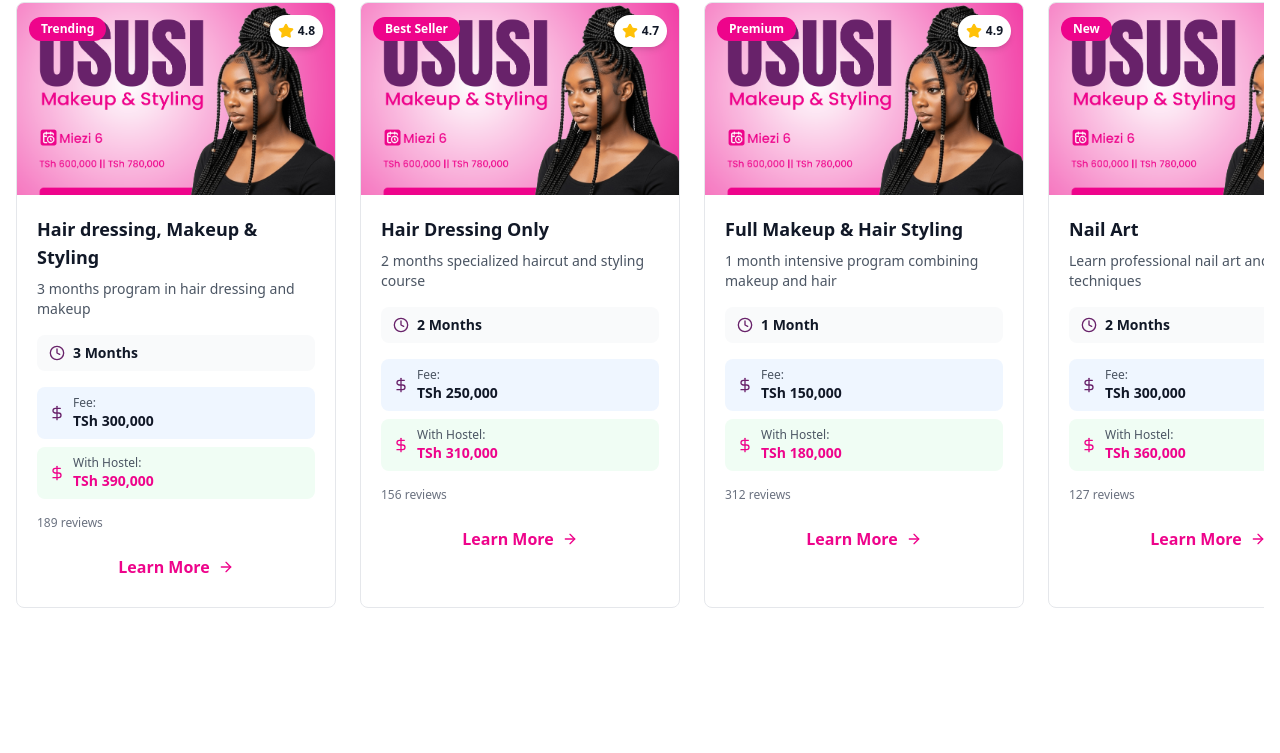
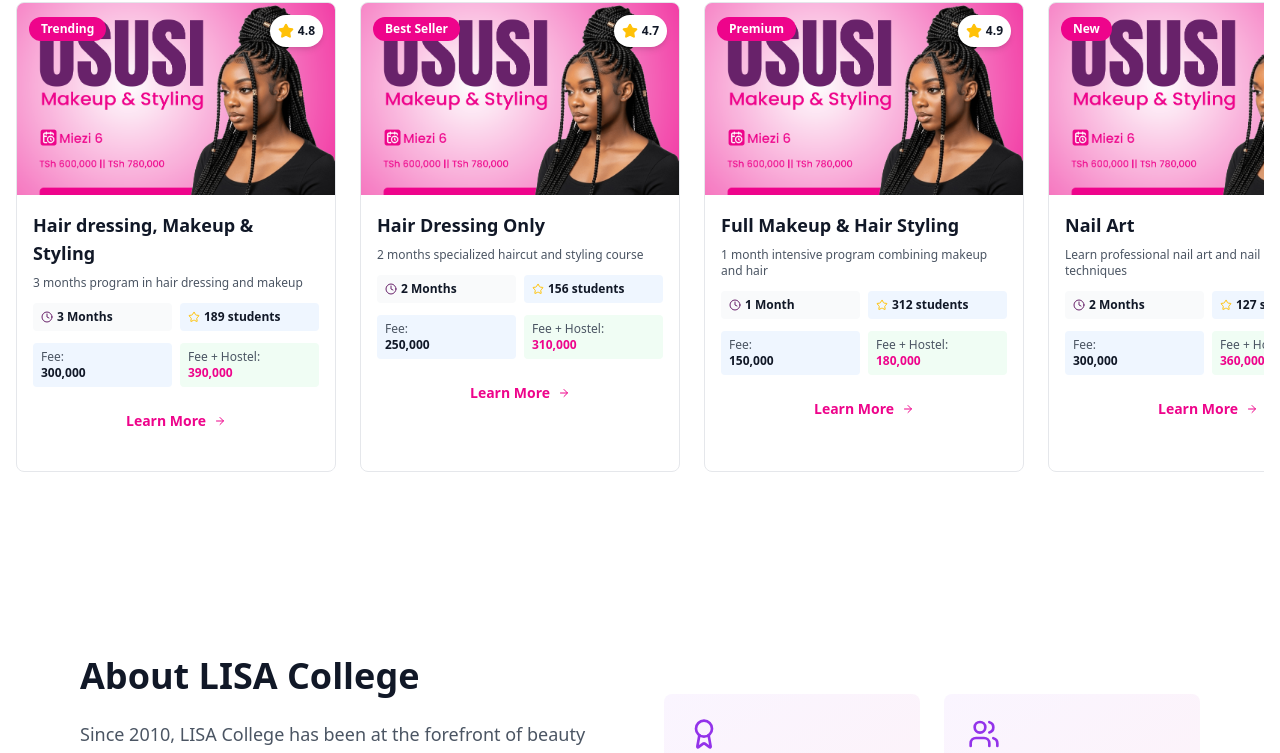
Before and after one commit to msetitech/lisacollege, a React app in the folder frontend/: page / in a window 1280 px wide. Shown: the part 1608-2361 px from the top of the page. Built offline with nearby package versions, Linux system fonts and the light colour scheme; the HTML template or start-up script is replaced by a standard one.

Commit message:
fixing the content in the programs

```diff
--- a/frontend/src/components/Sections/Programs.jsx
+++ b/frontend/src/components/Sections/Programs.jsx
@@ -266,62 +266,57 @@
 								</div>
 
 								{/* Course Content */}
-								<div className="p-5">
+								<div className="p-4">
 									<h3 className="text-lg font-bold text-gray-900 mb-2 line-clamp-2">
 										{getTitle(program)}
 									</h3>
-									<p className="text-gray-600 text-sm mb-4 line-clamp-2">
+									<p className="text-gray-600 text-xs mb-3 line-clamp-2">
 										{getDescription(program)}
 									</p>
 
-									{/* Duration with Icon */}
-									<div className="mb-4 flex items-center gap-2 bg-gray-50 rounded-lg px-3 py-2">
-										<Clock className="w-4 h-4 text-[#68226A]" />
-										<span className="text-sm font-bold text-gray-900">
-											{getDuration(program)}
-										</span>
-									</div>
-
-									{/* Price and Hostel Options */}
-									<div className="mb-4">
-										<div className="flex items-center gap-2 bg-blue-50 rounded-lg px-3 py-2 mb-2">
-											<DollarSign className="w-4 h-4 text-[#68226A]" />
-											<div>
-												<p className="text-xs text-gray-600">
-													{i18n.language === "sw" ? "Ada:" : "Fee:"}
-												</p>
-												<p className="text-sm font-bold text-gray-900">
-													TSh {program.price}
-												</p>
-											</div>
+									{/* Row 1: Duration & Students */}
+									<div className="grid grid-cols-2 gap-2 mb-3">
+										<div className="flex items-center gap-1 bg-gray-50 rounded px-2 py-1.5">
+											<Clock className="w-3 h-3 text-[#68226A]" />
+											<span className="text-xs font-bold text-gray-900">
+												{getDuration(program)}
+											</span>
 										</div>
-										<div className="flex items-center gap-2 bg-green-50 rounded-lg px-3 py-2">
-											<DollarSign className="w-4 h-4 text-[#EE048B]" />
-											<div>
-												<p className="text-xs text-gray-600">
-													{i18n.language === "sw"
-														? "Pamoja na Hostel:"
-														: "With Hostel:"}
-												</p>
-												<p className="text-sm font-bold text-[#EE048B]">
-													TSh {program.hostelPrice}
-												</p>
-											</div>
+										<div className="flex items-center gap-1 bg-blue-50 rounded px-2 py-1.5">
+											<Star className="w-3 h-3 text-[#FFC107]" />
+											<span className="text-xs font-bold text-gray-900">
+												{program.reviews}{" "}
+												{i18n.language === "sw" ? "wanafunzi" : "students"}
+											</span>
 										</div>
 									</div>
 
-									{/* Reviews Count */}
-									<div className="mb-4">
-										<p className="text-xs text-gray-500">
-											{program.reviews}{" "}
-											{program.reviews === 1 ? "review" : "reviews"}
-										</p>
+									{/* Row 2: Prices */}
+									<div className="grid grid-cols-2 gap-2 mb-4">
+										<div className="bg-blue-50 rounded px-2 py-1.5">
+											<p className="text-xs text-gray-600">
+												{i18n.language === "sw" ? "Ada:" : "Fee:"}
+											</p>
+											<p className="text-xs font-bold text-gray-900">
+												{program.price}
+											</p>
+										</div>
+										<div className="bg-green-50 rounded px-2 py-1.5">
+											<p className="text-xs text-gray-600">
+												{i18n.language === "sw"
+													? "Ada + Hostel:"
+													: "Fee + Hostel:"}
+											</p>
+											<p className="text-xs font-bold text-[#EE048B]">
+												{program.hostelPrice}
+											</p>
+										</div>
 									</div>
 
 									{/* Learn More Button */}
-									<button className="w-full inline-flex items-center justify-center gap-2 text-[#EE048B] font-bold hover:text-[#68226A] transition-colors duration-300 py-2 px-3 rounded-lg hover:bg-gray-50">
+									<button className="w-full inline-flex items-center justify-center gap-2 text-[#EE048B] font-bold hover:text-[#68226A] transition-colors duration-300 py-2 px-2 rounded text-sm hover:bg-gray-50">
 										{t("programs.learnMore")}
-										<ArrowRight className="w-4 h-4" />
+										<ArrowRight className="w-3 h-3" />
 									</button>
 								</div>
 							</div>
--- a/frontend/src/i18n/locales/en.json
+++ b/frontend/src/i18n/locales/en.json
@@ -36,7 +36,7 @@
 		"cta": "Apply Now"
 	},
 	"programs": {
-		"title": "Our Programs",
+		"title": "Our Courses",
 		"subtitle": "Comprehensive training in beauty and fashion with hands-on experience from industry professionals.",
 		"makeup": "Makeup Artistry",
 		"makeupDesc": "Master the art of makeup from basics to advanced techniques. Learn color theory, skin care, and special effects makeup.",
--- a/frontend/src/i18n/locales/sw.json
+++ b/frontend/src/i18n/locales/sw.json
@@ -36,7 +36,7 @@
 		"cta": "Jiandikishe Sasa"
 	},
 	"programs": {
-		"title": "Programu Zetu",
+		"title": "Kozi Zetu",
 		"subtitle": "Mafunzo ya kina katika uzuri na mitindo na uzoefu wa kujenga kutoka kwa wataalamu wa kiwanda.",
 		"makeup": "Sanaa ya Cosmetics",
 		"makeupDesc": "Kuwa bwana wa sanaa ya cosmetics kutoka kwa kiwango cha msingi hadi kwa mbinu za juu. Jifunze nadharia ya rangi, huduma ya ngozi, na cosmetics ya athari maalum.",
```
